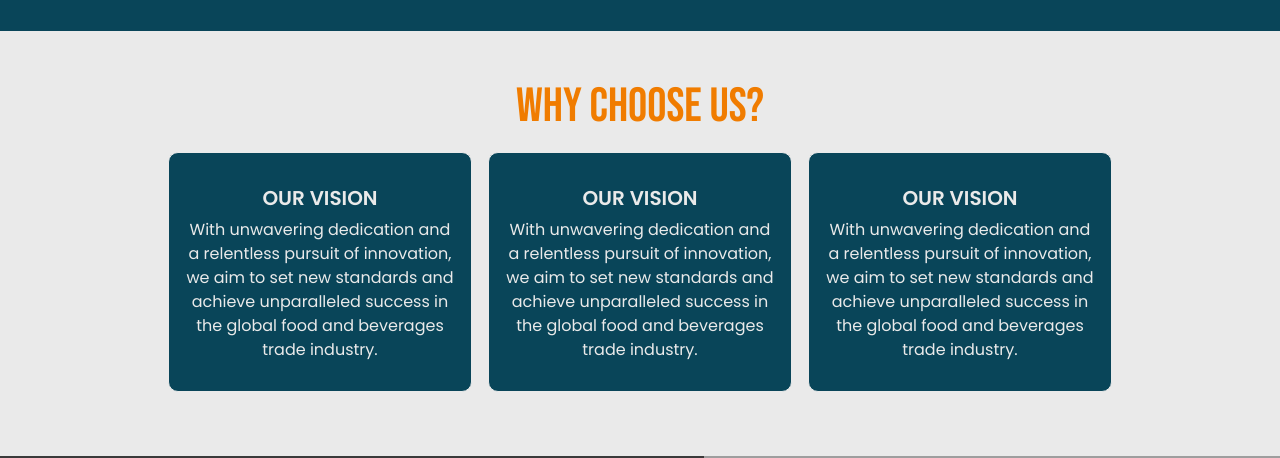
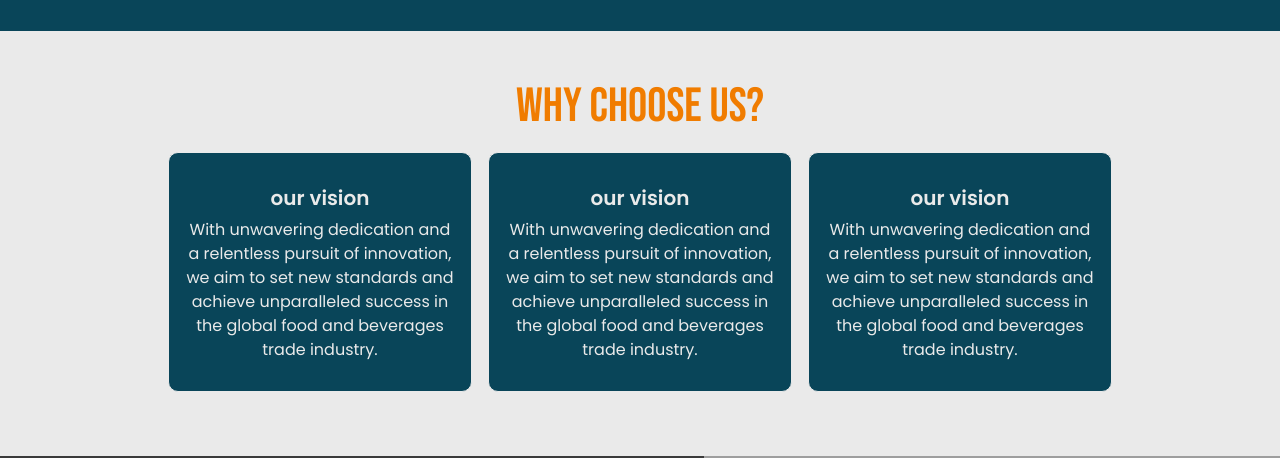
Before and after one commit to ankitBytes/shreeshaktiClient, a React (Vite) app: page / in a window 1280 px wide. Shown: the part 1460-1918 px from the top of the page. Built offline with nearby package versions, Linux system fonts and the light colour scheme; no server answers; the database is empty; grey boxes are pictures that could not be loaded.

Commit message:
change in the webpage

```diff
--- a/src/components/clients.jsx
+++ b/src/components/clients.jsx
@@ -11,7 +11,6 @@ import "swiper/css";
 import { useEffect, useState } from "react";
 import { onSnapshot, collection } from "firebase/firestore";
 import { db } from "../firebase";
-
 
 export default function Clients() {
   const [clientList, setClientList] = useState([]); // <-- [1 - state]
@@ -72,6 +71,8 @@ export default function Clients() {
                 delay: 2500,
                 disableOnInteraction: false,
               }}
+              centeredSlides={true}
+              loop={true}
               rewind={true}
               breakpoints={{
                 0: {
--- a/src/components/numbers.jsx
+++ b/src/components/numbers.jsx
@@ -7,7 +7,6 @@ import Paper from "@mui/material/Paper";
 // css from emotion
 import { css } from "@emotion/react";
 
-import { useInView } from "react-intersection-observer";
 import CountUp from "react-countup";
 
 // icons
@@ -16,14 +15,24 @@ import PersonIcon from "@mui/icons-material/Person";
 import LocalShippingIcon from "@mui/icons-material/LocalShipping";
 import FolderIcon from "@mui/icons-material/Folder";
 
+import { useAnimation, motion, useInView } from "framer-motion";
+import { useEffect, useRef } from "react";
+
 export default function NumbersSection() {
-  const { ref, inView } = useInView({
-    triggerOnce: true,
-    // rootMargin: '-100px 0px',
-  });
+  const controls = useAnimation();
+
+  const ref = useRef();
+  const isInView = useInView(ref, { margin: "100px 0px -300px  0px" });
+
+  useEffect(() => {
+    if (isInView) {
+      controls.start("visible");
+    }
+  }, [controls, isInView]);
 
   return (
-    <Box sx={{ backgroundColor: "#EAEAEA", padding: "2rem 0" }}>
+    <div style={{ backgroundColor: "#EAEAEA", padding: "2rem 0" }}>
+      <motion.div ref={ref}>
         <Container
           maxWidth="lg"
           sx={css`
@@ -33,16 +42,32 @@ export default function NumbersSection() {
           <Grid container spacing={{ xs: 5, sm: 6, md: 2 }}>
             {numbersData.map((item, index) => (
               <Grid item xs={12} sm={6} md={3} key={index}>
+                <motion.div
+                  whileHover={{ scale: 1.05 }}
+                  animate={controls}
+                  initial="hidden"
+                  variants={{
+                    visible: {
+                      opacity: 1,
+                      scale: 1,
+                      transition: { delay: index * 0.2 },
+                      y: 0,
+                    },
+                    hidden: { y: 100, opacity: 0 },
+                  }}
+                >
                   <NumberCard
                     icon={item.icon}
                     number={item.number}
                     title={item.title}
                   />
+                </motion.div>
               </Grid>
             ))}
           </Grid>
         </Container>
-    </Box>
+      </motion.div>
+    </div>
   );
 }
 
@@ -107,6 +132,14 @@ function NumberCard({ icon, number, title }) {
       <Box sx={styles.iconBox}>{icon}</Box>
 
       <Box sx={styles.detailsBox}>
+        <CountUp
+          start={0}
+          end={number}
+          enableScrollSpy={true}
+          scrollSpyOnce={true}
+          // scrollSpyDelay={2000}
+        >
+          {({ countUpRef }) => (
             <Typography
               variant="h4"
               component="div"
@@ -118,8 +151,11 @@ function NumberCard({ icon, number, title }) {
                 fontWeight: "bold",
               }}
             >
-          <CountUp start={0} end={number} enableScrollSpy={true} />
+              <span ref={countUpRef} />
             </Typography>
+          )}
+        </CountUp>
+
         <Typography component="div" sx={styles.titles}>
           {title}
         </Typography>
--- a/src/components/quote.jsx
+++ b/src/components/quote.jsx
@@ -1,3 +1,4 @@
+import React from "react";
 import Box from "@mui/material/Box";
 import Button from "@mui/material/Button";
 import TextField from "@mui/material/TextField";
@@ -6,7 +7,6 @@ import Typography from "@mui/material/Typography";
 import Grid from "@mui/material/Grid";
 import { useState } from "react";
 import { DatePicker } from "@mui/x-date-pickers/DatePicker";
-import { ParallaxProvider, Parallax } from "react-scroll-parallax";
 
 import { css } from "@emotion/react";
 import dayjs from "dayjs";
@@ -16,9 +16,21 @@ import { m } from "framer-motion";
 // import background images
 import quoteBackground from "../assets/quote-parallax.jpg";
 
-const BASE_URL = import.meta.env.BASE_URL;
+// animation
+import { motion, useAnimation, useInView } from "framer-motion";
+import { useRef, useEffect } from "react";
 
 export default function Quote() {
+  // animation
+  const controls = useAnimation();
+  const ref = useRef(null);
+  const isInView = useInView(ref, { margin: "0px 0px -300px 0px" });
+  useEffect(() => {
+    if (isInView) {
+      controls.start("visible");
+    }
+  }, [controls, isInView]);
+
   const [name, setName] = useState("");
   const [email, setEmail] = useState("");
   const [mobile, setMobile] = useState("");
@@ -27,6 +39,20 @@ export default function Quote() {
   const [date, setDate] = useState(null);
   const [type, setType] = useState("");
   const [message, setMessage] = useState("");
+
+  const [open, setOpen] = React.useState(false);
+
+  const handleClick = () => {
+    setOpen(true);
+  };
+
+  const handleClose = (event, reason) => {
+    if (reason === "clickaway") {
+      return;
+    }
+
+    setOpen(false);
+  };
 
   const handleQuoteForm = async (e) => {
     e.preventDefault();
@@ -40,9 +66,21 @@ export default function Quote() {
       type,
       message
     );
+    // console.log(
+    //   name,
+    //   email,
+    //   mobile,
+    //   destinationTo,
+    //   destinationFrom,
+    //   date,
+    //   type,
+    //   message
+    // );
     let date_str = dayjs(date).format("DD/MM/YYYY");
 
-    const response = await fetch(`https://shreeshaktiserver.onrender.com/quote`, {
+    const response = await fetch(
+      `https://shreeshaktiserver.onrender.com/quote`,
+      {
         method: "POST",
         headers: {
           "Content-Type": "application/json",
@@ -57,21 +95,21 @@ export default function Quote() {
           type,
           message,
         }),
-    })
+      }
+    )
       .then((res) => res.json())
       .then(async (res) => {
         const resData = await res;
         // console.log(resData);
         if (resData.status === "success") {
-          console.log("Message sent");
+          handleClick();
         } else if (resData.status === "fail") {
           console.log("Message failed to send");
         }
       })
       .catch((err) => {
         console.log(err);
-      }
-    );
+      });
   };
 
   const styles = {
@@ -186,32 +224,52 @@ export default function Quote() {
     `,
 
     submitButton: css`
-    background-color:#9a6125;
-    color:#fff;
-    font-family:poppins;
+      background-color: #9a6125;
+      color: #fff;
+      font-family: poppins;
 
       &:hover {
         background-color: #f07c00;
       }
-    `
-
+    `,
   };
 
   return (
     <>
-      <Box sx={styles.quoteContainer}>
+      <Box sx={styles.quoteContainer} ref={ref}>
         <Box sx={styles.quoteBack}></Box>
+        <motion.div
+          initial={"hidden"}
+          animate={controls}
+          variants={{
+            hidden: { opacity: 0, x: -200 },
+            visible: { opacity: 1, x: 0, transition: { duration: 0.5 } },
+          }}
+        >
           <Container maxWidth="lg">
             <m.div>
               <Box sx={styles.formContainer}>
                 <Box sx={styles.heading}>
-                <Typography variant="h3" sx={{ fontFamily: 'bebas neue', color:"#F07C00"}}>
+                  <Typography
+                    variant="h3"
+                    sx={{ fontFamily: "bebas neue", color: "#F07C00" }}
+                  >
                     Get a free quote
                   </Typography>
-                <Typography variant="body1" sx={{fontFamily:"poppins", color:"#EAEAEA"}}>
+                  <Typography
+                    variant="body1"
+                    sx={{ fontFamily: "poppins", color: "#EAEAEA" }}
+                  >
                     We always use best and fastest fleets
                   </Typography>
-                <Typography variant="body2" sx={{fontFamily:"poppins", color:"#E62E23", fontSize:'0.7rem'}}>
+                  <Typography
+                    variant="body2"
+                    sx={{
+                      fontFamily: "poppins",
+                      color: "#E62E23",
+                      fontSize: "0.7rem",
+                    }}
+                  >
                     * mark indicates required fields
                   </Typography>
                 </Box>
@@ -333,6 +391,7 @@ export default function Quote() {
               </Box>
             </m.div>
           </Container>
+        </motion.div>
       </Box>
     </>
   );
--- a/src/components/services-section.jsx
+++ b/src/components/services-section.jsx
@@ -8,13 +8,33 @@ import Box from "@mui/material/Box";
 import Container from "@mui/material/Container";
 import Grid from "@mui/material/Grid";
 
+// animation
+import { motion, useInView, useAnimation } from "framer-motion";
+import { useEffect, useRef } from "react";
 // images for cards
 import CardImg from "../assets/quote-parallax.jpg";
 
 // css from emotion
 import { css } from "@emotion/react";
 
+export default function ServiceSection() {
+  const controls = useAnimation();
+
+  const ref = useRef();
+  const isInView = useInView(ref, { margin: "0px 0px -300px 0px" });
+
+  useEffect(() => {
+    if (isInView) {
+      controls.start("visible");
+    }
+  }, [controls, isInView]);
+
   const styles = {
+    heading: css`
+      text-align: center;
+      color: white;
+      font-family: "bebas neue";
+    `,
     serviceSection: css`
       background-color: #094559;
       min-height: 30vh;
@@ -25,49 +45,95 @@ const styles = {
       justify-content: center;
       flex-wrap: wrap;
     `,
-  card: css`
-    max-width: 24rem;
-
-    &:hover {
-      height: 18rem;
-      box-shadow: rgba(241, 240, 240, 0.832) 0px 5px 5px, rgba(0, 0, 0, 0.05) 0px 5px 10px;
-      transition: transform 13s ease-in-out;
-    }
+    cardItem: css`
+      display: flex;
+      align-items: center;
+      justify-content: center;
     `,
   };
 
-export default function ServiceSection() {
   return (
     <>
-      <Box sx={styles.serviceSection}>
+      <Box sx={styles.serviceSection} ref={ref}>
         <Container>
+          <motion.div
+            animate={controls}
+            initial={"hidden"}
+            variants={{
+              visible: {
+                opacity: 1,
+                y: 0,
+                transition: { duration: 0.2 },
+              },
+              hidden: {
+                opacity: 0,
+                y: 100,
+              },
+            }}
+          >
             <Typography
               gutterBottom
               variant="h3"
               component="div"
-            sx={{ textAlign: "center", color: "white" , fontFamily: "bebas neue"}}
+              sx={styles.heading}
             >
               Our Services
             </Typography>
+          </motion.div>
           <Grid container spacing={3} sx={styles.cardContainer}>
             {services.map((service, index) => (
-              <Grid
-                item
-                xs={12}
-                md={4}
-                key={index}
-                sx={{
-                  display: "flex",
-                  alignItems: "center",
-                  justifyContent: "center",
+              <Grid item xs={12} md={4} key={index} sx={styles.cardItem}>
+                <motion.div
+                  whileHover={{ scale: 1.05 }}
+                  animate={controls}
+                  initial="hidden"
+                  variants={{
+                    visible: {
+                      opacity: 1,
+                      scale: 1,
+                      transition: { delay: 0.2 + index * 0.2 },
+                      y: 0,
+                    },
+                    hidden: { y: 50, opacity: 0.1 },
                   }}
                 >
-                <ServiceCard service={service} sx={{fontFamily:"poppins"}} />
+                  <ServiceCard service={service} />
+                </motion.div>
               </Grid>
             ))}
           </Grid>
         </Container>
       </Box>
+    </>
+  );
+}
+
+function ServiceCard({ service }) {
+  const styles = {
+    card: css`
+      max-width: 24rem;
+    `,
+  };
+  return (
+    <>
+      <Card sx={styles.card}>
+        <CardMedia
+          sx={{ height: 140 }}
+          image={service.image}
+          title="green iguana"
+        />
+        <CardContent>
+          <Typography gutterBottom variant="h5" component="div">
+            {service.title}
+          </Typography>
+          <Typography variant="body2" color="text.secondary">
+            {service.description}
+          </Typography>
+        </CardContent>
+        <CardActions>
+          <Button size="small">Learn More</Button>
+        </CardActions>
+      </Card>
     </>
   );
 }
@@ -92,28 +158,3 @@ const services = [
     description: "We provide the best air freight services in the world",
   },
 ];
-
-function ServiceCard({ service }) {
-  return (
-    <>
-      <Card sx={styles.card}>
-        <CardMedia
-          sx={{ height: 140 }}
-          image={service.image}
-          title="green iguana"
-        />
-        <CardContent>
-          <Typography gutterBottom variant="h5" component="div">
-            {service.title}
-          </Typography>
-          <Typography variant="body2" color="text.secondary">
-            {service.description}
-          </Typography>
-        </CardContent>
-        <CardActions>
-          <Button size="small">Learn More</Button>
-        </CardActions>
-      </Card>
-    </>
-  );
-}
--- a/src/components/why.jsx
+++ b/src/components/why.jsx
@@ -1,19 +1,47 @@
-import Paper from "@mui/material/Paper";
-import Stack from "@mui/material/Stack";
 import { css } from "@emotion/react";
 import Box from "@mui/material/Box";
 import Container from "@mui/material/Container";
 import Typography from "@mui/material/Typography";
 import Grid from "@mui/material/Grid";
+import React from 'react';
+
+import { AnimatedOnScroll } from "react-animated-css-onscroll";
+import "animate.css/animate.min.css";
 
 // animation
-import { motion } from "framer-motion";
-// import { useInView } from "react-intersection-observer";
+import { motion, useInView, useAnimation } from "framer-motion";
+import { useEffect, useRef } from "react";
 
 export default function WhySection() {
+  const controls = useAnimation();
+
+  const ref = useRef();
+  const isInView = useInView(ref, { margin: "0px 0px -300px 0px" });
+
+  useEffect(() => {
+    if (isInView) {
+      controls.start("visible");
+    }
+  }, [controls, isInView]);
+
+  const whySectionData = [
+    {
+      heading: "our vision",
+      desc: " With unwavering dedication and a relentless pursuit of innovation, we aim to set new standards and achieve unparalleled success in the global food and beverages trade industry.",
+    },
+    {
+      heading: "our vision",
+      desc: " With unwavering dedication and a relentless pursuit of innovation, we aim to set new standards and achieve unparalleled success in the global food and beverages trade industry.",
+    },
+    {
+      heading: "our vision",
+      desc: " With unwavering dedication and a relentless pursuit of innovation, we aim to set new standards and achieve unparalleled success in the global food and beverages trade industry.",
+    },
+  ];
+
   const styles = {
     whySection: css`
-      background-color: #EAEAEA;
+      background-color: #eaeaea;
       min-height: 30vh;
     `,
     card: css`
@@ -40,72 +68,73 @@ export default function WhySection() {
       }
     `,
   };
+
+  const [checked, setChecked] = React.useState(false);
+
+  const handleChange = () => {
+    setChecked((prev) => !prev);
+  };
+
   return (
-    <Box sx={styles.whySection}>
+    <Box sx={styles.whySection} ref={ref}>
       <Container maxWidth="lg" sx={{ padding: "3rem 1rem" }}>
+        <motion.div
+          animate={controls}
+          initial={"hidden"}
+          variants={{
+            visible: {
+              opacity: 1,
+              y: 0,
+              transition: { duration: 0.2 },
+            },
+            hidden: {
+              opacity: 0,
+              y: 100,
+            },
+          }}
+        >
           <Typography
             variant="h3"
             noWrap
             gutterBottom
-          sx={{ textAlign: "center", fontFamily: "bebas neue", color: "#F07C00"}}
+            sx={{
+              textAlign: "center",
+              fontFamily: "bebas neue",
+              color: "#F07C00",
+            }}
             color={""}
           >
             Why Choose Us?
           </Typography>
+        </motion.div>
 
+        <Grid container spacing={2} sx={styles.cardContainer}>
+          {whySectionData.map((data, index) => (
+            <Grid item xs={12} md={4} key={index}>
               <motion.div
-          initial={{ x: "-100%" }}
-          animate={{ x: 0 }}
-          transition={{ duration: 1, type: "spring", bounce: 0.5 }}
-        >
-          <Grid container spacing={2} sx={styles.cardContainer}>
-            <Grid item xs={12} md={4}>
-              <motion.div
-              //  initial={{ x: '-100vw', opacity: 0 }}
-              //  animate={{ x: 0, opacity: 1 }}
-              //  transition={{ duration: 1,type:"spring", bounce: 0.5 }}
+                whileHover={{ scale: 1.05 }}
+                animate={controls}
+                initial="hidden"
+                variants={{
+                  visible: {
+                    opacity: 1,
+                    scale: 1,
+                    transition: { delay: 0.2 + index * 0.2 },
+                    y: 0,
+                  },
+                  hidden: { y: 50, opacity: 0.1 },
+                }}
               >
                 <Box sx={styles.card}>
                   <Typography variant="h6" noWrap>
-                    OUR VISION
+                    {data.heading}
                   </Typography>
-                  <Typography variant="body1">
-                    With unwavering dedication and a relentless pursuit of
-                    innovation, we aim to set new standards and achieve
-                    unparalleled success in the global food and beverages trade
-                    industry.
-                  </Typography>
+                  <Typography variant="body1">{data.desc}</Typography>
                 </Box>
               </motion.div>
             </Grid>
-            <Grid item xs={12} md={4}>
-              <Box sx={styles.card}>
-                <Typography variant="h6" noWrap>
-                  OUR VISION
-                </Typography>
-                <Typography variant="body1">
-                  With unwavering dedication and a relentless pursuit of
-                  innovation, we aim to set new standards and achieve
-                  unparalleled success in the global food and beverages trade
-                  industry.
-                </Typography>
-              </Box>
+          ))}
         </Grid>
-            <Grid item xs={12} md={4}>
-              <Box sx={styles.card}>
-                <Typography variant="h6" noWrap>
-                  OUR VISION
-                </Typography>
-                <Typography variant="body1">
-                  With unwavering dedication and a relentless pursuit of
-                  innovation, we aim to set new standards and achieve
-                  unparalleled success in the global food and beverages trade
-                  industry.
-                </Typography>
-              </Box>
-            </Grid>
-          </Grid>
-        </motion.div>
       </Container>
     </Box>
   );
```
Also changed, not shown: package.json (+7 -0 lines), src/App.jsx (+0 -8 lines), src/components/navbar.jsx (+16 -21 lines), src/index.css (+7 -0 lines), src/pages/root-layout.jsx (+8 -0 lines), index.html (line endings or trailing spaces), 2 other files (tests, documents, lock files or other folders). Lines whose indentation alone changed are shown as unchanged.
